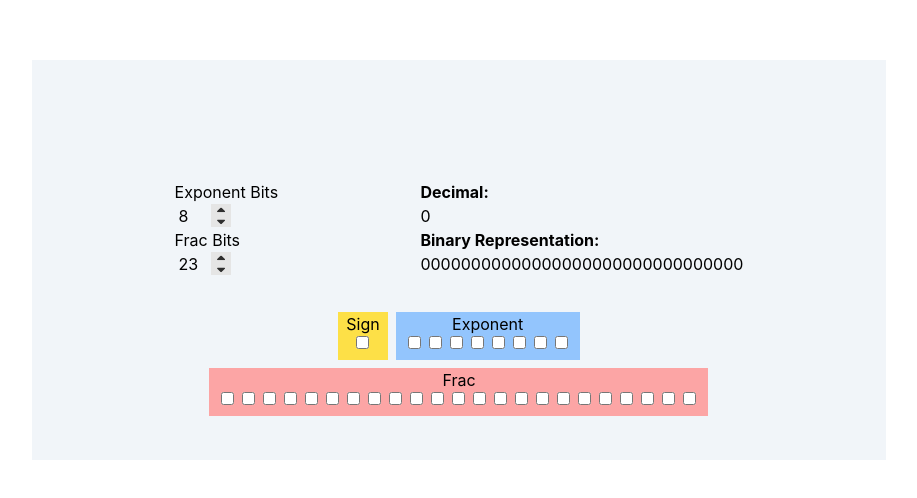
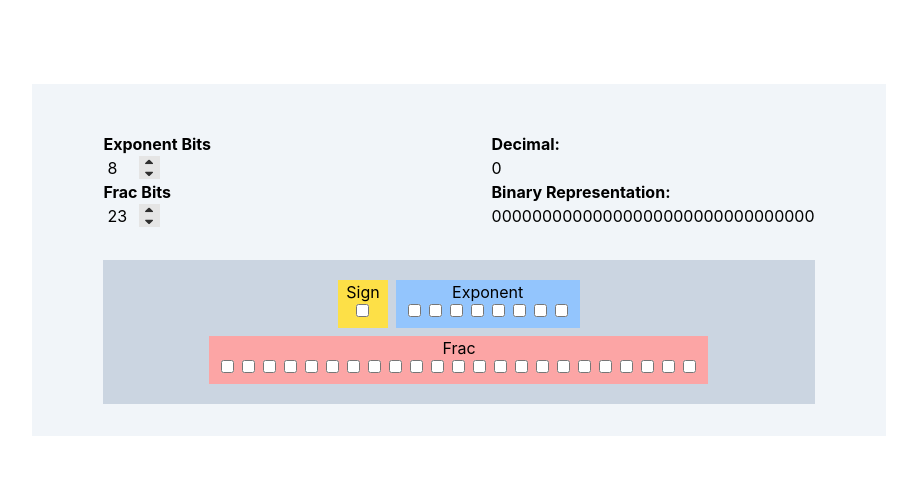
Before and after one commit to theobourgeois/IEEEFloatingPoint, a React (Create React App) app: page / in a window 1280 px wide. Shown: the part 140-638 px from the top of the page, without its empty margins (181-1098 px from the left). Built offline with nearby package versions, Linux system fonts and the light colour scheme.

Commit message:
fixed ui

```diff
--- a/src/App.jsx
+++ b/src/App.jsx
@@ -183,8 +183,8 @@ function App() {
 
   return (
     <div className="h-screen w-screen flex justify-center items-center select-none">
-      <div className="flex flex-col justify-center items-center bg-slate-100 w-2/3 h-1/2">
-        <div className="flex flex-row-reverse items-center justify-around w-5/6 mb-8">
+      <div className="flex flex-col justify-evenly items-center bg-slate-100 w-2/3 h-max pt-12 pb-8">
+        <div className="flex flex-row-reverse items-center justify-between w-5/6 mb-8 flex-1">
           <div className="w-max">
             <div className="">
               <p className="font-bold mr-2">Decimal:</p>
@@ -195,19 +195,19 @@ function App() {
               <p className="">{getBinaryRep(signBit, exponentBits, fracBits)}</p>
             </div>
           </div>
-          <div className="">
+          <div className="min-w-min max-h-min">
             <div>
-              <p>Exponent Bits</p>
-              <NumInput value={exponentBits.length} onChange={setExp} min={1} max={43}></NumInput>
+              <p className="font-bold">Exponent Bits</p>
+              <NumInput value={exponentBits.length} onChange={setExp} min={1} max={11}></NumInput>
             </div>
             <div>
-              <p>Frac Bits</p>
-              <NumInput value={fracBits.length} onChange={setFrac} min={1} max={50}></NumInput>
+              <p className="font-bold">Frac Bits</p>
+              <NumInput value={fracBits.length} onChange={setFrac} min={1} max={52}></NumInput>
             </div>
 
           </div>
         </div>
-        <div className="w-5/6 h-8 flex justify-center items-center flex-wrap">
+        <div className="w-5/6 p-4 bg-slate-300 flex justify-center items-center flex-wrap">
           <div className="w-max h-12 bg-yellow-300 px-2 m-1">
             <div>
               <p className="text-center">Sign</p>
```
